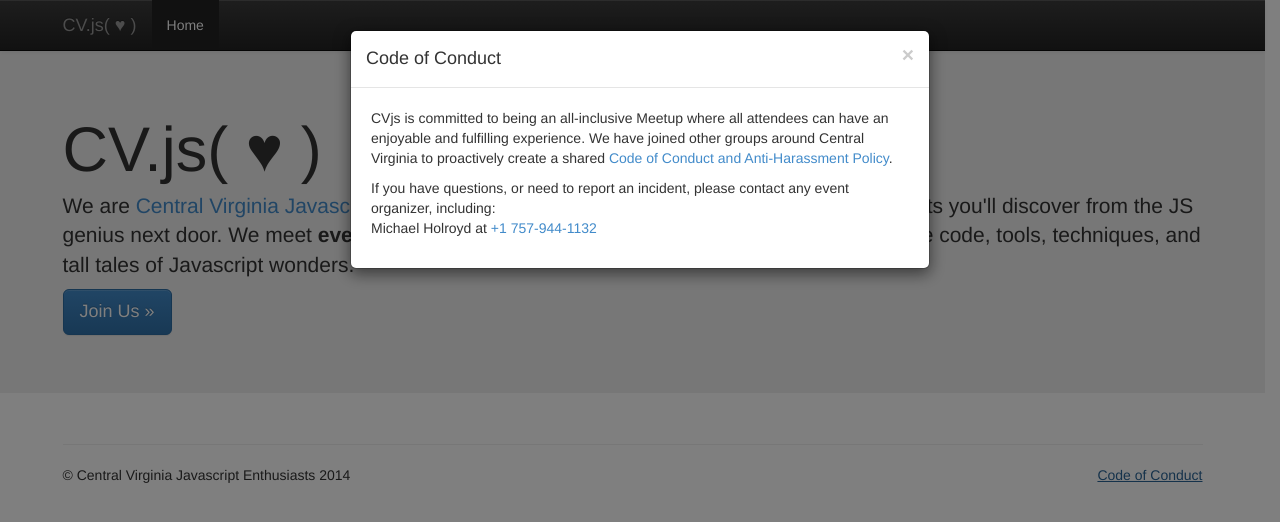
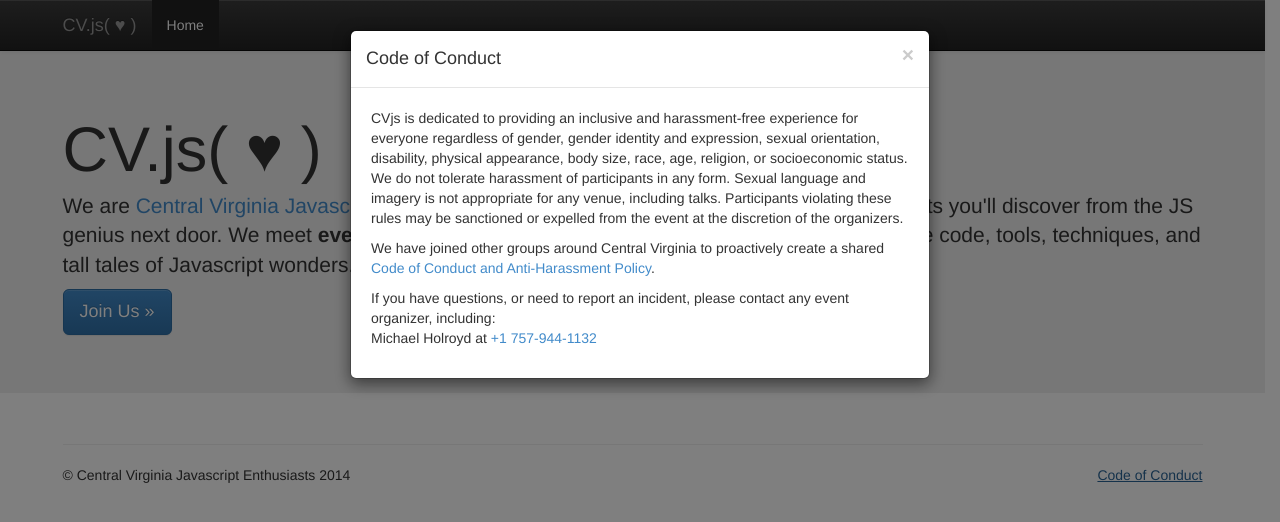
Before and after one commit to CVjs/CVjs.github.io, a plain HTML site: page index.html in a window 1280 px wide. Both pictures are taken after a click on the link "Code of Conduct". Drawn offline with nearby package versions, Linux system fonts and the light colour scheme.

Commit message:
More info

```diff
--- a/index.html
+++ b/index.html
@@ -76,8 +76,15 @@
               <h4 class="modal-title">Code of Conduct</h4>
             </div>
             <div class="modal-body">
-              <p>CVjs is committed to being an all-inclusive Meetup where all attendees can have an enjoyable and fulfilling experience. We have joined other groups around Central Virginia to proactively create a shared <a href='https://github.com/cville/conduct'>Code of Conduct and Anti-Harassment Policy</a>.</p>
-              <p>If you have questions, or need to report an incident, please contact any event organizer, including:<br/> Michael Holroyd at <a href="tel:+17579441132">+1 757-944-1132</a></p>
+              <p>
+                CVjs is dedicated to providing an inclusive and harassment-free experience for everyone regardless of gender, gender identity and expression, sexual orientation, disability, physical appearance, body size, race, age, religion, or socioeconomic status. We do not tolerate harassment of participants in any form. Sexual language and imagery is not appropriate for any venue, including talks. Participants violating these rules may be sanctioned or expelled from the event at the discretion of the organizers.
+              </p>
+              <p>
+                We have joined other groups around Central Virginia to proactively create a shared <a href='https://github.com/cville/conduct'>Code of Conduct and Anti-Harassment Policy</a>.
+              </p>
+              <p>
+                If you have questions, or need to report an incident, please contact any event organizer, including:<br/> Michael Holroyd at <a href="tel:+17579441132">+1 757-944-1132</a>
+              </p>
             </div>
           </div><!-- /.modal-content -->
         </div><!-- /.modal-dialog -->
```
